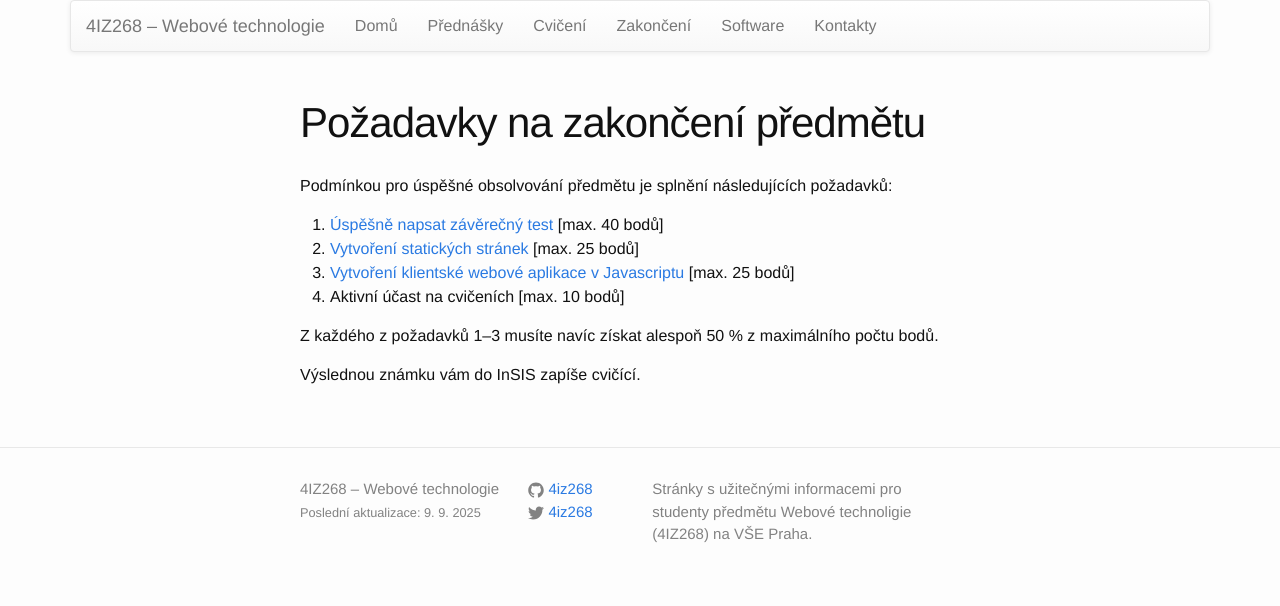
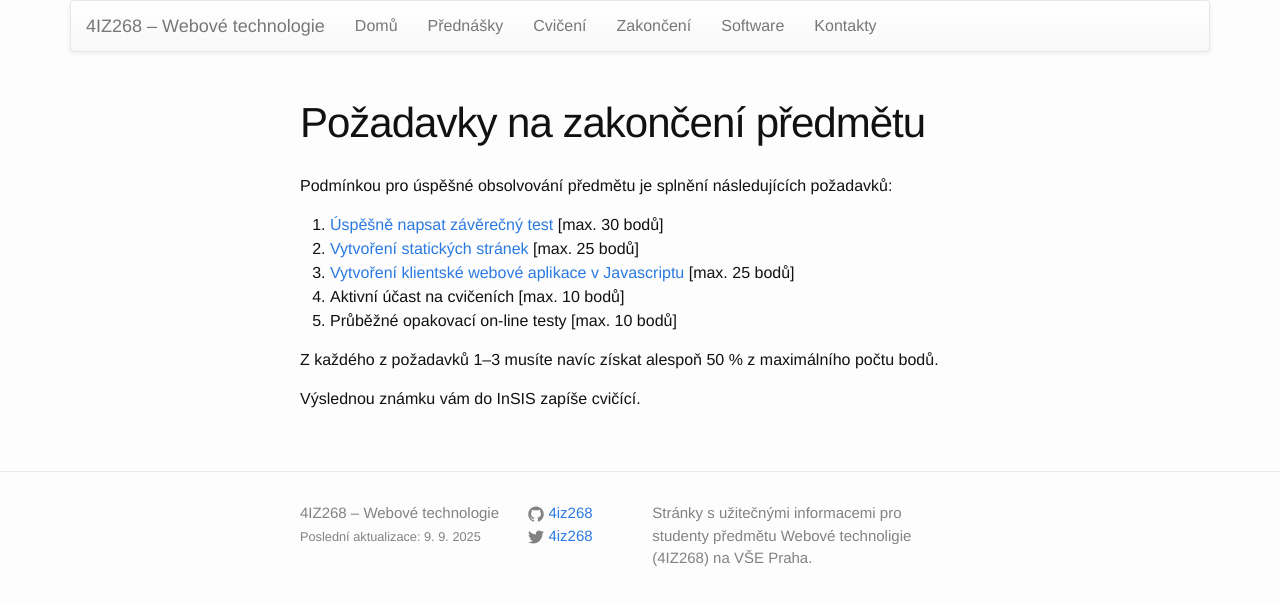
Before and after one commit to 4iz268/4iz268.github.io, a Jekyll site: the page built from zakonceni/index.md, in a window 1280 px wide. Shown: the top 606 px of the page. Built offline with Jekyll 4.4.1, drawn with Linux system fonts in a browser that asks for light colours; nearby versions of some CDN libraries.

Commit message:
Změna rozdělení bodů pro zakončení

```diff
--- a/zakonceni/index.md
+++ b/zakonceni/index.md
@@ -5,12 +5,13 @@ title:  "Požadavky na zakončení předmětu"
 
 Podmínkou pro úspěšné obsolvování předmětu je splnění následujících požadavků:
 
-1. [Úspěšně napsat závěrečný test](test/) [max. 40 bodů]
+1. [Úspěšně napsat závěrečný test](test/) [max. 30 bodů]
 2. [Vytvoření statických stránek](stranky/) [max. 25 bodů]
 3. [Vytvoření klientské webové aplikace v Javascriptu](aplikace/) [max. 25 bodů]
 4. Aktivní účast na cvičeních [max. 10 bodů]
+5. Průběžné opakovací on-line testy [max. 10 bodů]
 
-Z každého z požadavků 1–3 musíte navíc získat alespoň 50 % z
-maximálního počtu bodů.
+Z každého z požadavků 1–3 musíte navíc získat alespoň 50 %
+z maximálního počtu bodů.
 
 Výslednou známku vám do InSIS zapíše cvičící.
```
